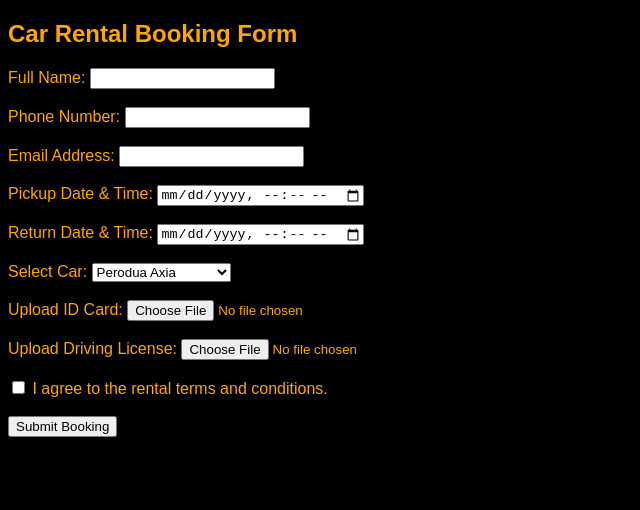
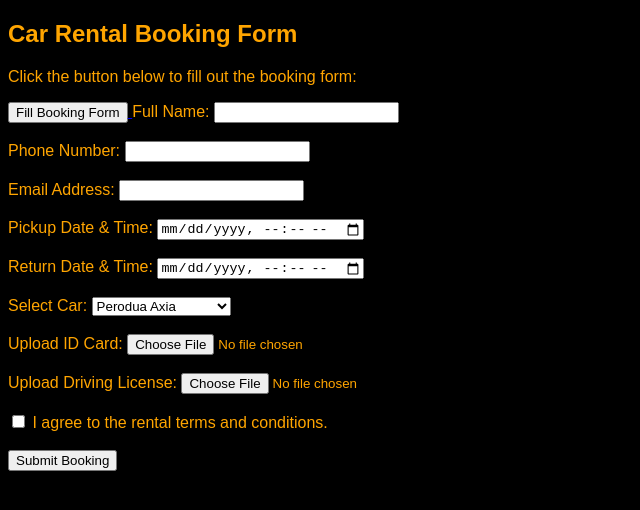
Before and after one commit to PUANGRentalCar/PRCS, a plain HTML site: page booking.html in a window 1280 px wide. Shown: the whole page, without its empty margins (0-640 px from the left). Drawn offline with Linux system fonts and the light colour scheme.

Commit message:
Update booking.html

```diff
--- a/booking.html
+++ b/booking.html
@@ -13,7 +13,11 @@
      </head>
 <body>
     <h2>Car Rental Booking Form</h2>
-    <form id="bookingForm" action="https://formspree.io/f/mgvozgwz" method="POST" enctype="multipart/form-data">
+<p>Click the button below to fill out the booking form:</p>
+<a href="https://tally.so/r/mKWEWV" target="_blank">
+    <button>Fill Booking Form</button>
+</a>
+
 
         <label for="name">Full Name:</label>
         <input type="text" id="name" name="name" required><br><br>
```
